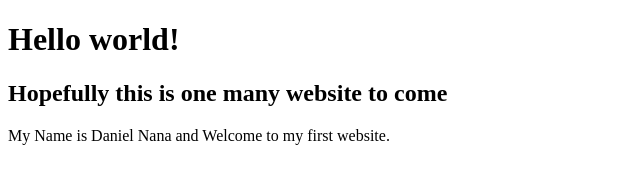
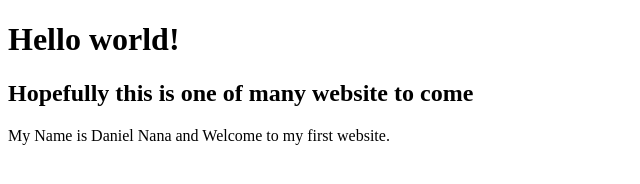
Before and after one commit to Noroff-FEU-Assignments/cross-course-project-gladilaks, a plain HTML site: page DANIEL NANA FIRST WEBSITE.html in a window 1280 px wide. Shown: the whole page, without its empty margins (0-640 px from the left). Drawn offline with Linux system fonts and the light colour scheme.

Commit message:
Update DANIEL NANA FIRST WEBSITE.html

```diff
--- a/DANIEL NANA FIRST WEBSITE.html
+++ b/DANIEL NANA FIRST WEBSITE.html
@@ -5,7 +5,7 @@
   </head>
   <body>
     <h1>Hello world!</h1>
-    <H2>Hopefully this is one many website to come</H2>
+    <H2>Hopefully this is one of many website to come</H2>
     <p>My Name is Daniel Nana and Welcome to my first website.</p>
   </body>
 </html>
```
